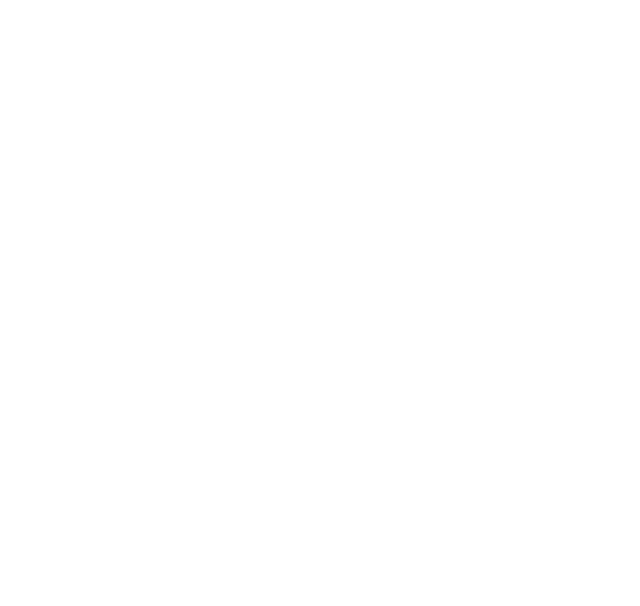
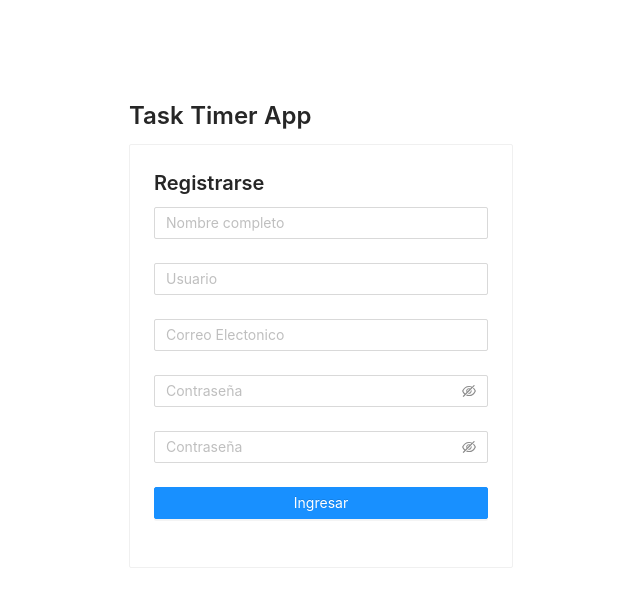
Before and after one commit to cristian-programmer/TaskTimerUI, a React (Create React App) app: page /signup in a window 1280 px wide. Shown: the top 606 px of the page, without its empty margins (319-959 px from the left). Built offline with nearby package versions, Linux system fonts and the light colour scheme.

Commit message:
Working in register page

```diff
--- /dev/null
+++ b/src/pages/register.js
@@ -0,0 +1,127 @@
+import React from "react";
+import { Form, Input, Button, Typography, Card, Col, Row, message } from "antd";
+import { useHistory } from "react-router-dom";
+import { post } from "../http/http";
+
+import "../styles/login.css";
+
+const { Title } = Typography;
+
+const Register = () => {
+  const history = useHistory();
+  const onFinish = async (user) => {
+    console.log("Success:", user);
+    try {
+      const userCreated = await post("/v1/users", user);
+      if (userCreated.created) {
+        message.success("Te has registrado correctamente");
+        history.push("/dash");
+      } else {
+        message.success("El usuario con el que intentas registrarte ya existe");
+      }
+    } catch (error) {
+      console.error(error);
+      message.success("Ha ocurrido un error al registrarte");
+    }
+  };
+  return (
+    <Row>
+      <Col span={24}>
+        <div className="SignUp">
+          <Title level={3}>Task Timer App</Title>
+          <Card>
+            <Title level={4}>Registrarse</Title>
+            <Form
+              name="basic"
+              initialValues={{
+                remember: true,
+              }}
+              onFinish={onFinish}
+            >
+              <Form.Item
+                name="name"
+                rules={[
+                  {
+                    required: true,
+                    message: "Ingresa tu nombre",
+                  },
+                ]}
+              >
+                <Input placeholder="Nombre completo" />
+              </Form.Item>
+              <Form.Item
+                name="username"
+                rules={[
+                  {
+                    required: true,
+                    message: "Ingresa tu usuario",
+                  },
+                ]}
+              >
+                <Input placeholder="Usuario" />
+              </Form.Item>
+              <Form.Item
+                name={["user", "email"]}
+                rules={[
+                  {
+                    type: "email",
+                  },
+                ]}
+              >
+                <Input placeholder="Correo Electonico" />
+              </Form.Item>
+
+              <Form.Item
+                name="password"
+                rules={[
+                  {
+                    required: true,
+                    message: "Ingresa tu contraseña",
+                  },
+                ]}
+              >
+                <Input.Password placeholder="Contraseña" />
+              </Form.Item>
+              <Form.Item
+                name="confirm"
+                dependencies={["password"]}
+                rules={[
+                  {
+                    required: true,
+                    message: "Confirma tu contraseña",
+                  },
+                  ({ getFieldValue }) => ({
+                    validator(_, value) {
+                      if (!value || getFieldValue("password") === value) {
+                        return Promise.resolve();
+                      }
+
+                      return Promise.reject(
+                        new Error("Las contraseñas no coinciden")
+                      );
+                    },
+                  }),
+                ]}
+              >
+                <Input.Password placeholder="Contraseña" />
+              </Form.Item>
+
+              <Form.Item>
+                <Button
+                  type="primary"
+                  htmlType="submit"
+                  size="middle"
+                  className="Login_Button"
+                >
+                  Ingresar
+                </Button>
+              </Form.Item>
+            </Form>
+          </Card>
+        </div>
+      </Col>
+    </Row>
+  );
+};
+
+export default Register;
--- a/src/routes.js
+++ b/src/routes.js
@@ -1,6 +1,7 @@
 import React from "react";
 import { Route, Switch } from "react-router-dom";
 import Login from "./pages/login";
+import Register from "./pages/register";
 import Dasboard from "./pages/dashboard";
 
 const Routers = () => {
@@ -8,6 +9,7 @@
     <Switch>
       <Route exact path="/" component={Login} />
       <Route path="/dash" component={Dasboard} />
+      <Route path="/signup" component={Register} />
     </Switch>
   );
 };
--- a/src/styles/login.css
+++ b/src/styles/login.css
@@ -1,10 +1,9 @@
-.Login{
-    padding: 200px;
-    width: auto;
+.Login, .SignUp{
+
+    width: 30%;
     height: 100vh;
-    display: flex;
-    flex-direction: column;
-    align-items: center;
+    margin: 0 auto;
+    margin-top: 100px;
 }
 
 
```
